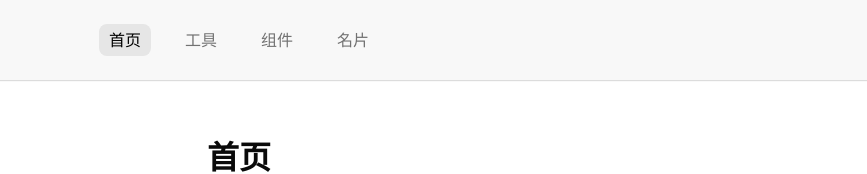
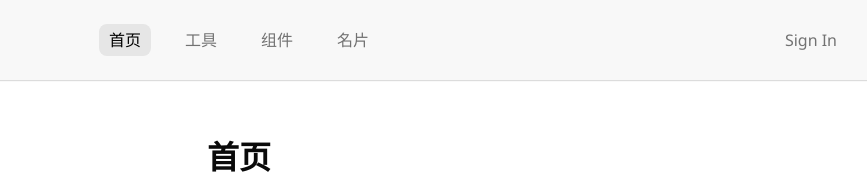
Before and after one commit to UnderHear-tools/UnderHear-Web, a Vue app in the folder UnderHear-frontend/: page / in a window 1280 px wide. Shown: the top 174 px of the page, without its empty margins (401-1268 px from the left). Built offline with nearby package versions, Linux system fonts and the light colour scheme.

Commit message:
新增登录按钮

```diff
--- a/UnderHear-frontend/src/layout/Header.vue
+++ b/UnderHear-frontend/src/layout/Header.vue
@@ -3,7 +3,7 @@
     class="sticky top-0 z-50 w-full bg-[#F5F5F5]/70 backdrop-blur-2xl
     shadow-[0_1px_1px_rgba(220,220,220,1)] md:top-0 max-md:top-4 max-md:w-fit
     max-md:mx-auto max-md:rounded-[24px] max-md:shadow-none">
-    <div class="flex h-20 items-center justify-center max-md:h-fit py-[6px] px-[8px]">
+    <div class="relative flex h-20 items-center justify-center max-md:h-fit py-[6px] px-[8px] md:px-8">
       <nav>
         <ul class="flex space-x-6 max-md:space-x-3">
           <li v-for="item in navigationItems" :key="item.name">
@@ -18,6 +18,11 @@
           </li>
         </ul>
       </nav>
+      <div
+        class="absolute right-8 max-md:relative max-md:right-0 max-md:ml-3 px-2.5 py-2 rounded-md text-[16px] font-medium leading-none flex items-center max-md:rounded-[16px] max-md:px-3 cursor-pointer text-[#727272] hover:bg-[#E6E6E6] hover:text-[#000000] transition-colors"
+        @click="handleSignIn">
+        Sign In
+      </div>
     </div>
   </header>
 </template>
@@ -56,6 +61,11 @@ const navigateToPage = (item: NavigationItem) => {
   router.push(item.href)
 }
 
+const handleSignIn = () => {
+  // TODO: Implement sign in functionality
+  console.log('Sign In clicked')
+}
+
 // Watch for route changes
 watch(() => route.path, () => {
   updateActiveState()
```
